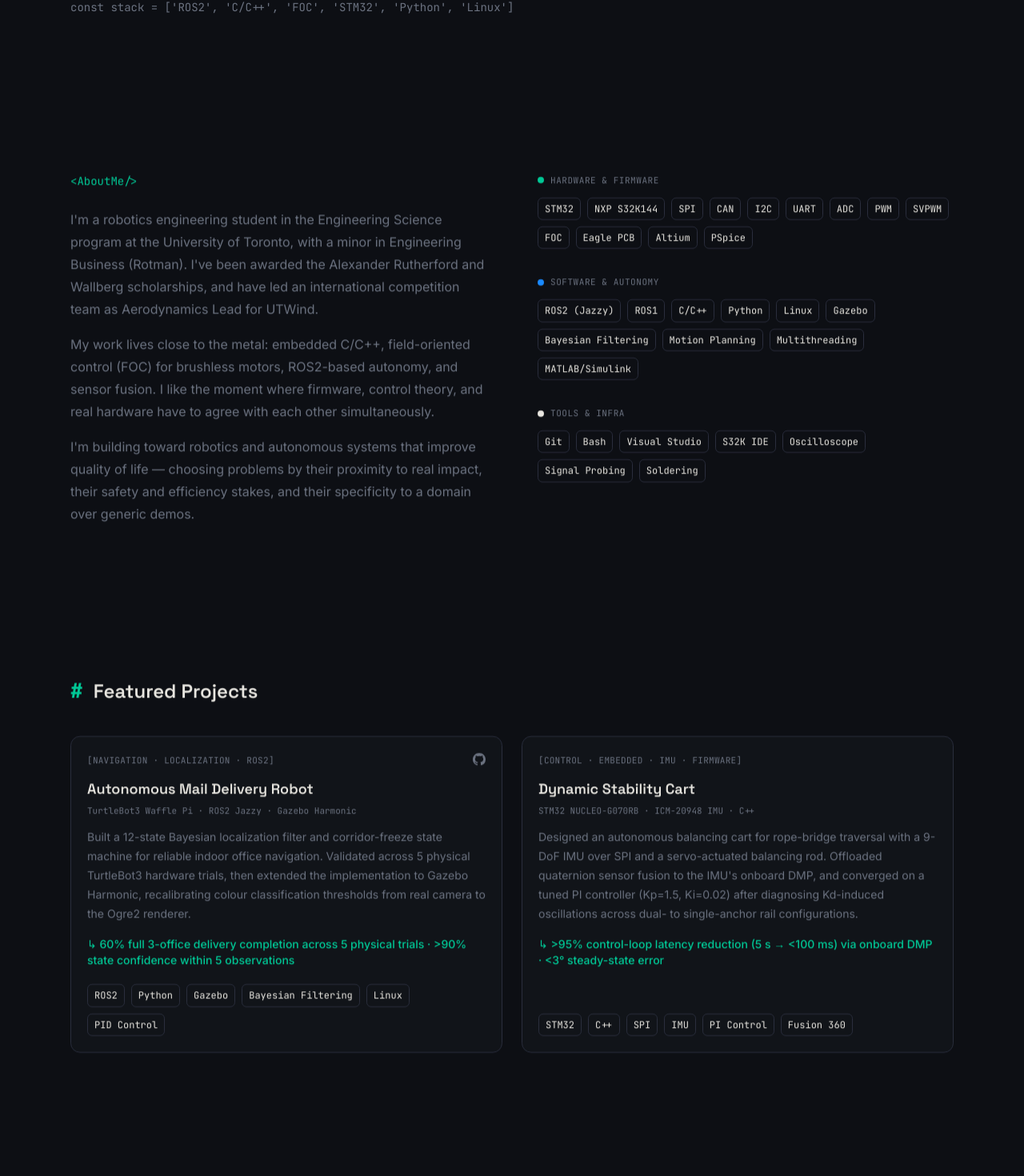
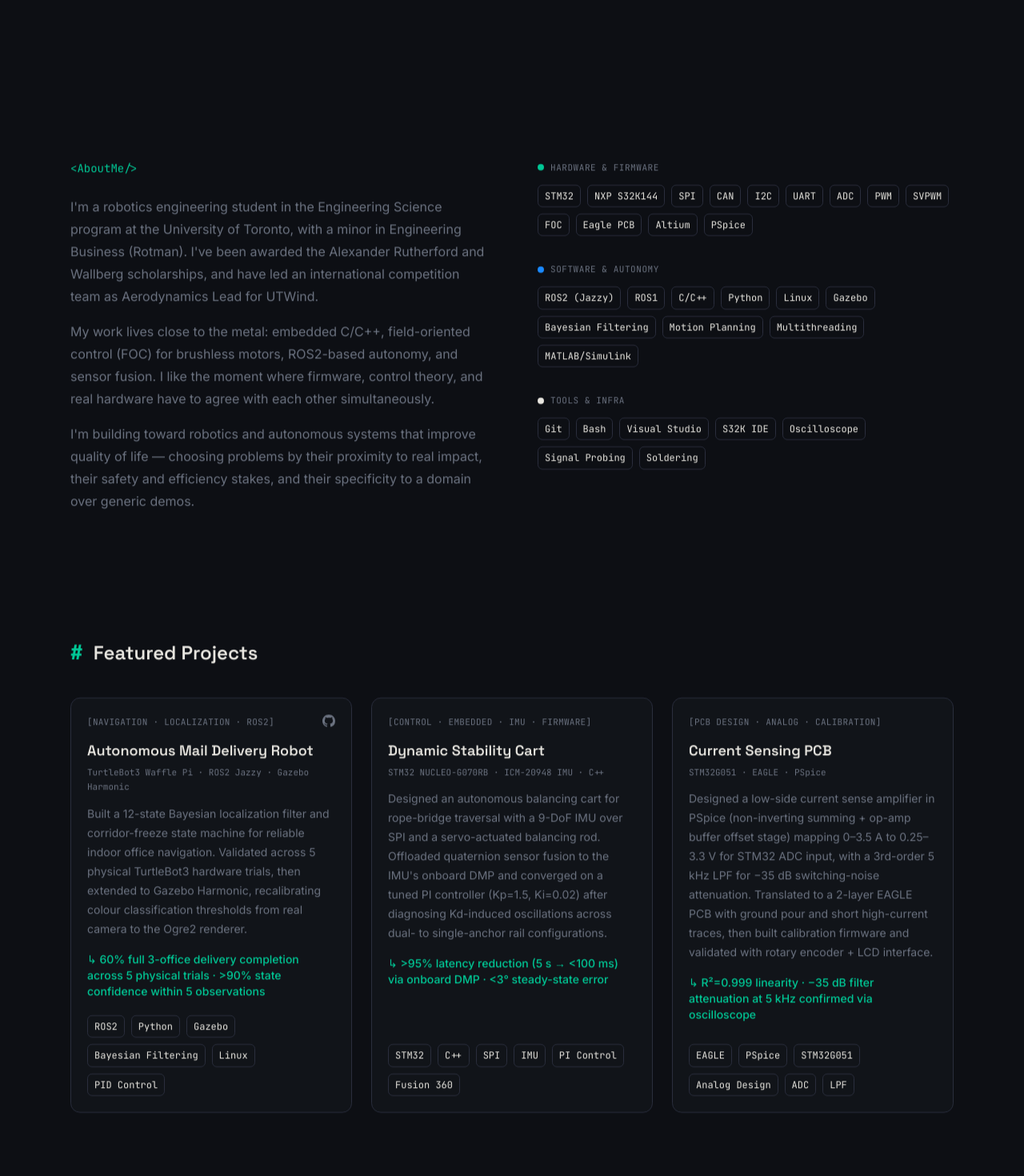
Before and after one commit to manansawrangpate/portfolio, a Next.js app: page / in a window 1280 px wide. Shown: the part 680-2150 px from the top of the page at 80% size. Built offline with nearby package versions, Linux system fonts and the light colour scheme.

Commit message:
fixed hero layout and added pcb project

```diff
--- a/components/About.tsx
+++ b/components/About.tsx
@@ -61,7 +61,7 @@
     <section
       id="about"
       ref={ref}
-      className="reveal mx-auto max-w-6xl px-6 py-24"
+      className="reveal mx-auto max-w-6xl px-6 py-20"
     >
       <div className="grid gap-12 md:grid-cols-2 md:gap-16">
         {/* Left — About */}
--- a/components/Experience.tsx
+++ b/components/Experience.tsx
@@ -55,7 +55,7 @@
     <section
       id="experience"
       ref={ref}
-      className="reveal mx-auto max-w-6xl px-6 py-24"
+      className="reveal mx-auto max-w-6xl px-6 py-20"
     >
       <h2 className="mb-12 font-mono text-xl text-text">
         <span className="text-green">&gt; </span>Mission Log
--- a/components/Hero.tsx
+++ b/components/Hero.tsx
@@ -26,7 +26,7 @@
             <span className="block text-3xl font-medium text-text sm:text-4xl">
               Hi, I&apos;m
             </span>
-            <span className="relative block text-5xl font-bold tracking-[-0.02em] text-white sm:text-6xl lg:text-7xl">
+            <span className="relative block text-4xl font-bold tracking-[-0.02em] text-white sm:text-5xl lg:text-6xl">
               {/* subtle radial green glow behind the name */}
               <span
                 aria-hidden="true"
--- a/components/Projects.tsx
+++ b/components/Projects.tsx
@@ -9,7 +9,7 @@
     tags: 'NAVIGATION · LOCALIZATION · ROS2',
     platform: 'TurtleBot3 Waffle Pi · ROS2 Jazzy · Gazebo Harmonic',
     description:
-      'Built a 12-state Bayesian localization filter and corridor-freeze state machine for reliable indoor office navigation. Validated across 5 physical TurtleBot3 hardware trials, then extended the implementation to Gazebo Harmonic, recalibrating colour classification thresholds from real camera to the Ogre2 renderer.',
+      'Built a 12-state Bayesian localization filter and corridor-freeze state machine for reliable indoor office navigation. Validated across 5 physical TurtleBot3 hardware trials, then extended to Gazebo Harmonic, recalibrating colour classification thresholds from real camera to the Ogre2 renderer.',
     metric: '60% full 3-office delivery completion across 5 physical trials · >90% state confidence within 5 observations',
     badges: ['ROS2', 'Python', 'Gazebo', 'Bayesian Filtering', 'Linux', 'PID Control'],
     github: 'https://github.com/manansawrangpate',
@@ -19,9 +19,18 @@
     tags: 'CONTROL · EMBEDDED · IMU · FIRMWARE',
     platform: 'STM32 NUCLEO-G070RB · ICM-20948 IMU · C++',
     description:
-      'Designed an autonomous balancing cart for rope-bridge traversal with a 9-DoF IMU over SPI and a servo-actuated balancing rod. Offloaded quaternion sensor fusion to the IMU\'s onboard DMP, and converged on a tuned PI controller (Kp=1.5, Ki=0.02) after diagnosing Kd-induced oscillations across dual- to single-anchor rail configurations.',
-    metric: '>95% control-loop latency reduction (5 s → <100 ms) via onboard DMP · <3° steady-state error',
+      "Designed an autonomous balancing cart for rope-bridge traversal with a 9-DoF IMU over SPI and a servo-actuated balancing rod. Offloaded quaternion sensor fusion to the IMU's onboard DMP and converged on a tuned PI controller (Kp=1.5, Ki=0.02) after diagnosing Kd-induced oscillations across dual- to single-anchor rail configurations.",
+    metric: '>95% latency reduction (5 s → <100 ms) via onboard DMP · <3° steady-state error',
     badges: ['STM32', 'C++', 'SPI', 'IMU', 'PI Control', 'Fusion 360'],
+  },
+  {
+    title: 'Current Sensing PCB',
+    tags: 'PCB DESIGN · ANALOG · CALIBRATION',
+    platform: 'STM32G051 · EAGLE · PSpice',
+    description:
+      'Designed a low-side current sense amplifier in PSpice (non-inverting summing + op-amp buffer offset stage) mapping 0–3.5 A to 0.25–3.3 V for STM32 ADC input, with a 3rd-order 5 kHz LPF for −35 dB switching-noise attenuation. Translated to a 2-layer EAGLE PCB with ground pour and short high-current traces, then built calibration firmware and validated with rotary encoder + LCD interface.',
+    metric: 'R²=0.999 linearity · −35 dB filter attenuation at 5 kHz confirmed via oscilloscope',
+    badges: ['EAGLE', 'PSpice', 'STM32G051', 'Analog Design', 'ADC', 'LPF'],
   },
 ];
 
@@ -32,13 +41,13 @@
     <section
       id="projects"
       ref={ref}
-      className="reveal mx-auto max-w-6xl px-6 py-24"
+      className="reveal mx-auto max-w-6xl px-6 py-20"
     >
       <h2 className="mb-10 font-display text-2xl font-semibold text-text">
         <span className="font-mono text-green"># </span>Featured Projects
       </h2>
 
-      <div className="grid gap-6 md:grid-cols-2">
+      <div className="grid gap-6 md:grid-cols-3">
         {PROJECTS.map((project) => (
           <ProjectCard key={project.title} project={project} />
         ))}
--- a/package.json
+++ b/package.json
@@ -3,7 +3,7 @@
   "version": "1.0.0",
   "private": true,
   "scripts": {
-    "dev": "next dev",
+    "dev": "cross-env NODE_TLS_REJECT_UNAUTHORIZED=0 next dev",
     "build": "next build",
     "start": "next start",
     "lint": "next lint"
@@ -18,6 +18,7 @@
     "@types/react": "^18.3.3",
     "@types/react-dom": "^18.3.0",
     "autoprefixer": "^10.4.19",
+    "cross-env": "^10.1.0",
     "postcss": "^8.4.39",
     "tailwindcss": "^3.4.6",
     "typescript": "^5.5.3"
```
Also changed, not shown: .claude/launch.json (added), 1 other file (tests, documents, lock files or other folders).
